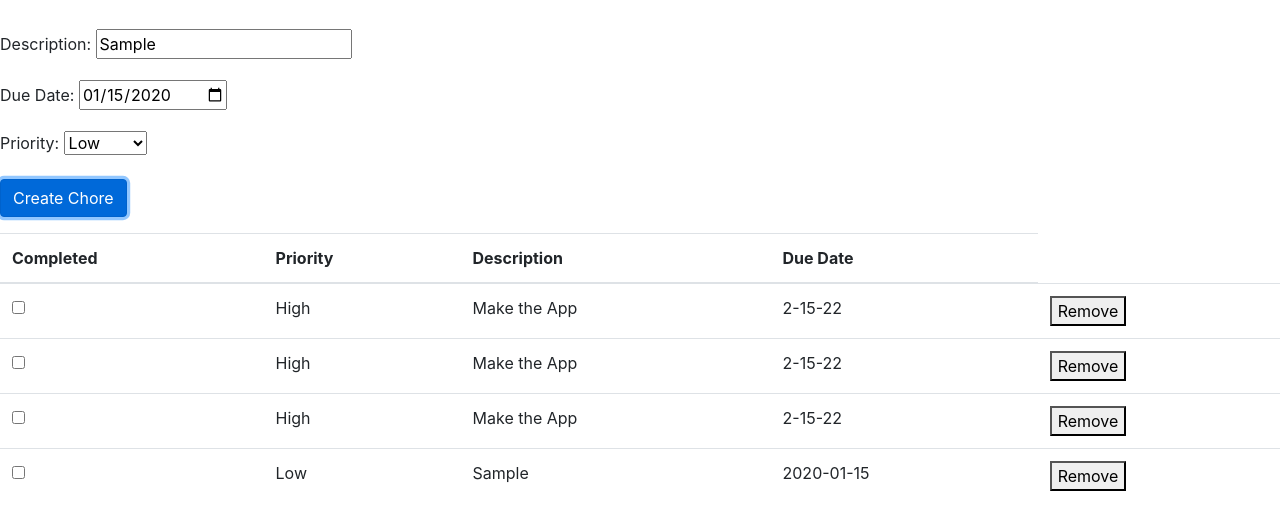
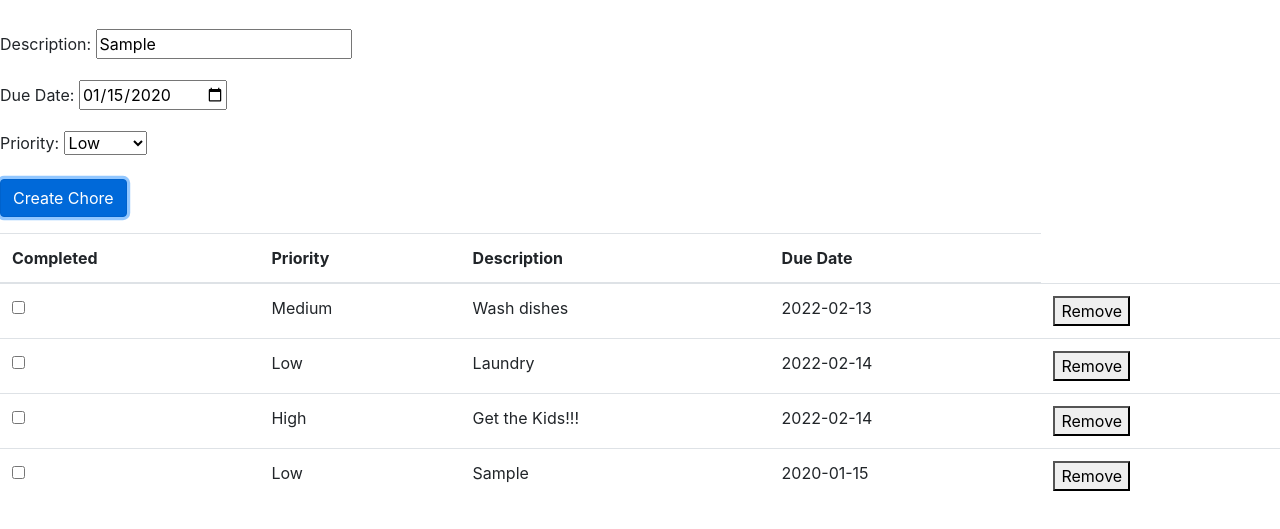
Before and after one commit to I-Indorf/Chore-ly, a plain HTML site: page index.html in a window 1280 px wide. Both pictures are taken after typing "Sample", "2020-01-15" into the empty fields and a click on the button "Create Chore". Shown: the part 179-708 px from the top of the page. Drawn offline with nearby package versions, Linux system fonts and the light colour scheme.

Commit message:
refactor row creation, and redo example items

```diff
--- a/app.js
+++ b/app.js
@@ -5,16 +5,21 @@ const dueDateBox = document.getElementById("due-date");
 const createButton = document.getElementById("create-button");
 createButton.onclick = onCreateButtonClicked;
 function onCreateButtonClicked() {
-    const desc = descriptionBox.value;
+    const description = descriptionBox.value;
     const priority = priorityBox.value;
-    const date = dueDateBox.value;
+    const dueDate = dueDateBox.value;
 
-    if(desc === "" || priority === "" || date === "") {
+    if(description === "" || priority === "" || dueDate === "") {
         return;
     }
 
-    console.log("got here");
+    let newRow = createNewToDoRow(priority, description, dueDate);
 
+    let toDoTable = document.querySelector('table#to-do-table tbody');
+    toDoTable.appendChild(newRow);
+}
+
+function createNewToDoRow(priority, description, dueDate) {
     let newRow = document.createElement("tr");
 
     let newColumns = [];
@@ -28,10 +33,10 @@ function onCreateButtonClicked() {
     newColumns[1].innerHTML = priority;
 
     newColumns[2] = document.createElement("td");
-    newColumns[2].innerHTML = desc;
+    newColumns[2].innerHTML = description;
 
     newColumns[3] = document.createElement("td");
-    newColumns[3].innerHTML = date;
+    newColumns[3].innerHTML = dueDate;
 
     newColumns[4] = document.createElement("td");
     let removeButton = document.createElement("button");
@@ -42,8 +47,7 @@ function onCreateButtonClicked() {
 
     newColumns.forEach(col => newRow.appendChild(col));
 
-    let list = document.querySelector('table#to-do-table tbody');
-    list.appendChild(newRow);
+    return newRow;
 }
 
 function onRemoveButtonClicked() {
@@ -51,14 +55,8 @@ function onRemoveButtonClicked() {
     enclosingRow.remove();
 }
 
-        /*<tr>
-            <td>
-                <input type="checkbox" id="item1">
-            </td>
-            <td>High</td>
-            <td>Make the App</td>
-            <td>2-15-22</td>
-            <td>
-                <button type="button">Remove</button>
-            </td>
-          </tr> */
+// Initialize our table with example to-do's
+let toDoTable = document.querySelector('table#to-do-table tbody');
+toDoTable.appendChild(createNewToDoRow("Medium", "Wash dishes", "2022-02-13"));
+toDoTable.appendChild(createNewToDoRow("Low", "Laundry", "2022-02-14"));
+toDoTable.appendChild(createNewToDoRow("High", "Get the Kids!!!", "2022-02-14"));
--- a/index.html
+++ b/index.html
@@ -54,29 +54,6 @@
         </tr>
       </thead>
       <tbody>
-        <tr>
-          <td><input type="checkbox" id="item1" /></td>
-          <td>High</td>
-          <td>Make the App</td>
-          <td>2-15-22</td>
-          <td><button type="button">Remove</button></td>
-        </tr>
-
-        <tr>
-          <td><input type="checkbox" id="item1" /></td>
-          <td>High</td>
-          <td>Make the App</td>
-          <td>2-15-22</td>
-          <td><button type="button">Remove</button></td>
-        </tr>
-
-        <tr>
-          <td><input type="checkbox" id="item1" /></td>
-          <td>High</td>
-          <td>Make the App</td>
-          <td>2-15-22</td>
-          <td><button type="button">Remove</button></td>
-        </tr>
       </tbody>
     </table>
 
```
